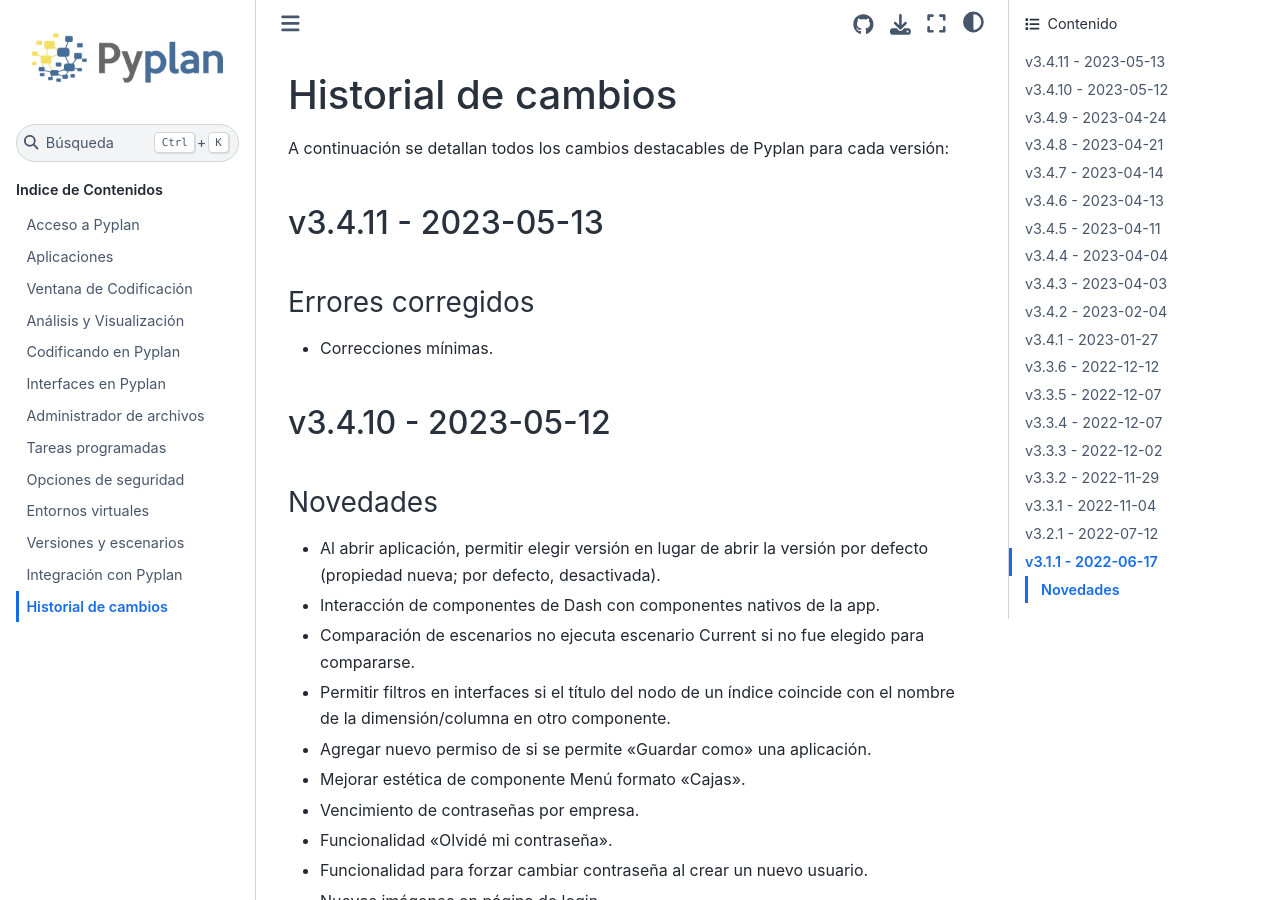
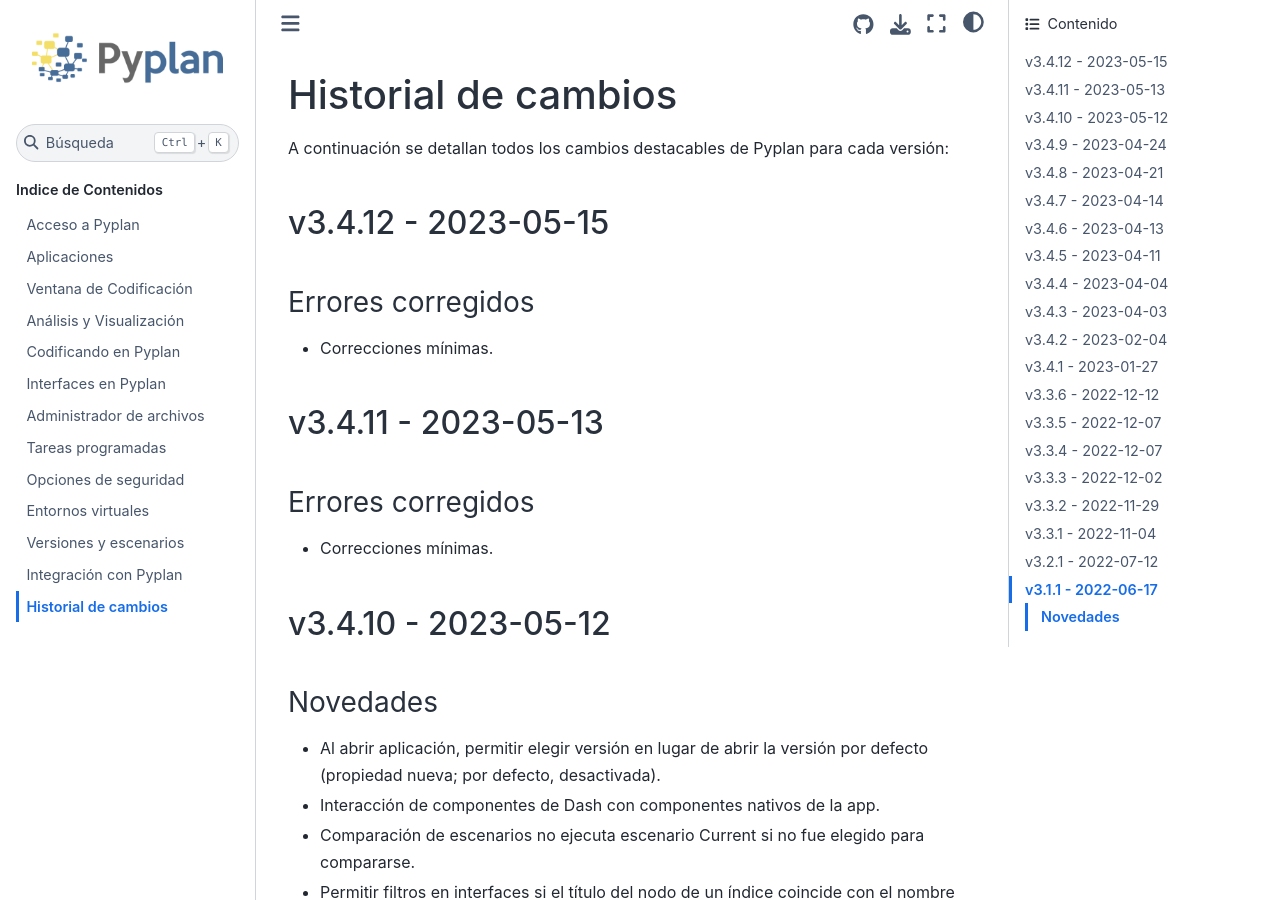
Before and after one commit to pyplan/pyplan, a Sphinx documentation site: the page built from docs/99_change_log/index.rst, in a window 1280 px wide and 900 px high. Built offline with Sphinx 7.4.7 and the Sphinx Book theme 1.1.4, drawn with Linux system fonts in a browser that asks for light colours.

Commit message:
changelog v3.4.12

```diff
--- a/docs/99_change_log/index.rst
+++ b/docs/99_change_log/index.rst
@@ -2,6 +2,16 @@ Historial de cambios
 ====================
 
 A continuación se detallan todos los cambios destacables de Pyplan para cada versión:
+
+v3.4.12 - 2023-05-15
+--------------------
+
+------------------
+Errores corregidos
+------------------
+
+- Correcciones mínimas.
+
 
 v3.4.11 - 2023-05-13
 --------------------
```
Also changed, not shown: 1 other file.
